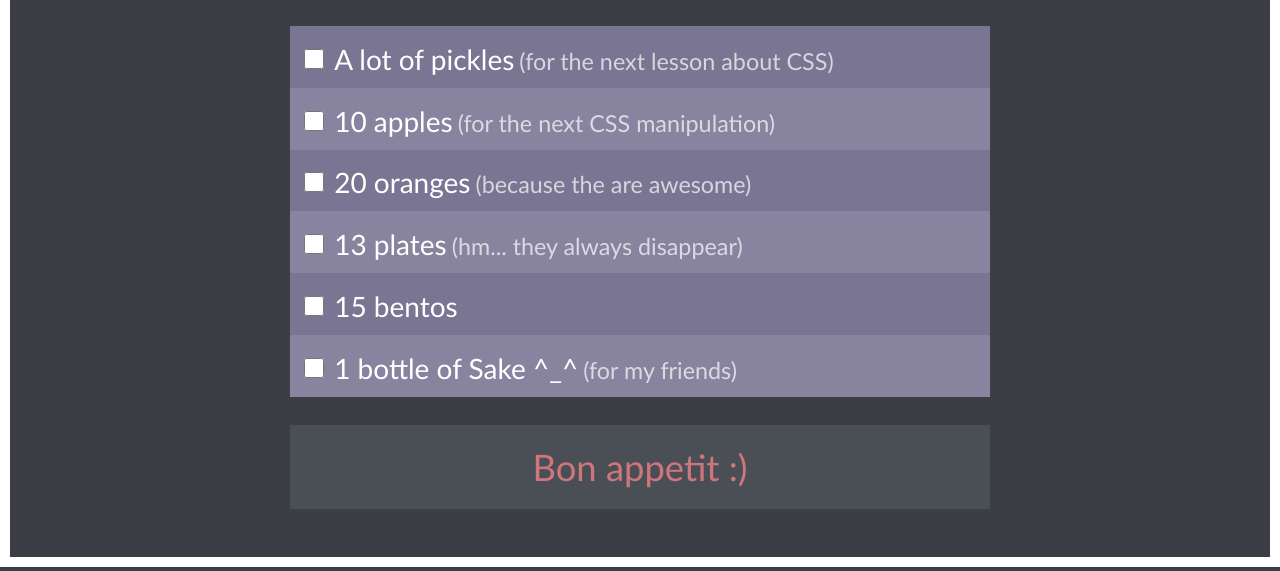
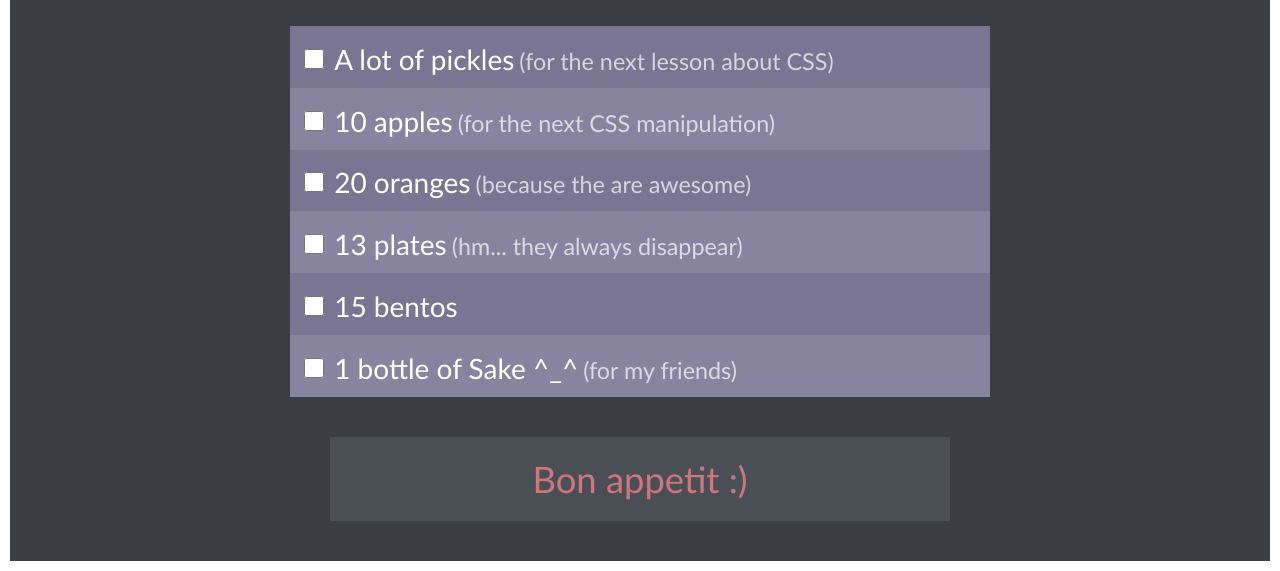
Before and after one commit to Crowleee/css-dinner-shopping-list, a plain HTML site: page index.html in a window 1280 px wide. Shown: the part 233-804 px from the top of the page. Drawn offline with Linux system fonts and the light colour scheme.

Commit message:
margin footer

```diff
--- a/css/styles.css
+++ b/css/styles.css
@@ -26,9 +26,13 @@ body {
 header, footer {
     color: #ce767c;
     text-align: center;
-    padding: 20px;
+    padding: 20px 0;
     background-color: #4a4f56;
     font-size: 1.3em;
+}
+
+footer {
+    margin: 40px;
 }
 
 h1, .title {
```
